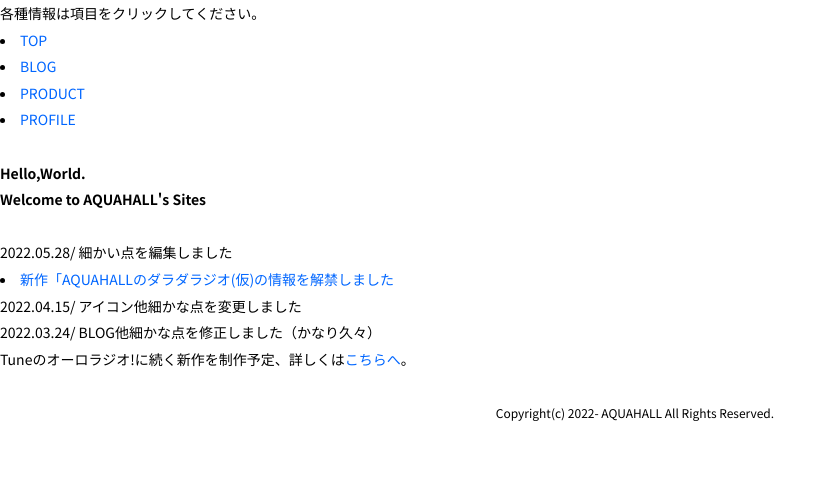
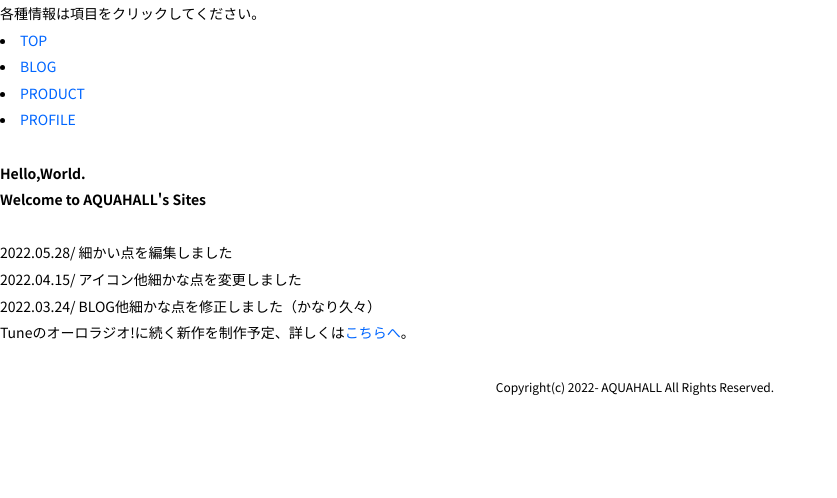
Before and after one commit to aurorafilms1103/ffnet.work, a plain HTML site: page index.html in a window 1280 px wide. Shown: the whole page, without its empty margins (0-837 px from the left). Drawn offline with nearby package versions, Linux system fonts and the light colour scheme.

Commit message:
modified:   index.html nr/

```diff
--- a/index.html
+++ b/index.html
@@ -21,7 +21,7 @@
 	<h1>Hello,World.</h1>
 	<h2>Welcome to AQUAHALL's Sites</h2>
 	<br>
-<p>  2022.05.28/ 細かい点を編集しました <br><li><a href="/blog/drad.html">新作「AQUAHALLのダラダラジオ(仮)の情報を解禁しました</a></li>
+<p>  2022.05.28/ 細かい点を編集しました</p>
 </p>
 <p> 2022.04.15/ アイコン他細かな点を変更しました</p>
 <p> 2022.03.24/ BLOG他細かな点を修正しました（かなり久々）</p>
```
